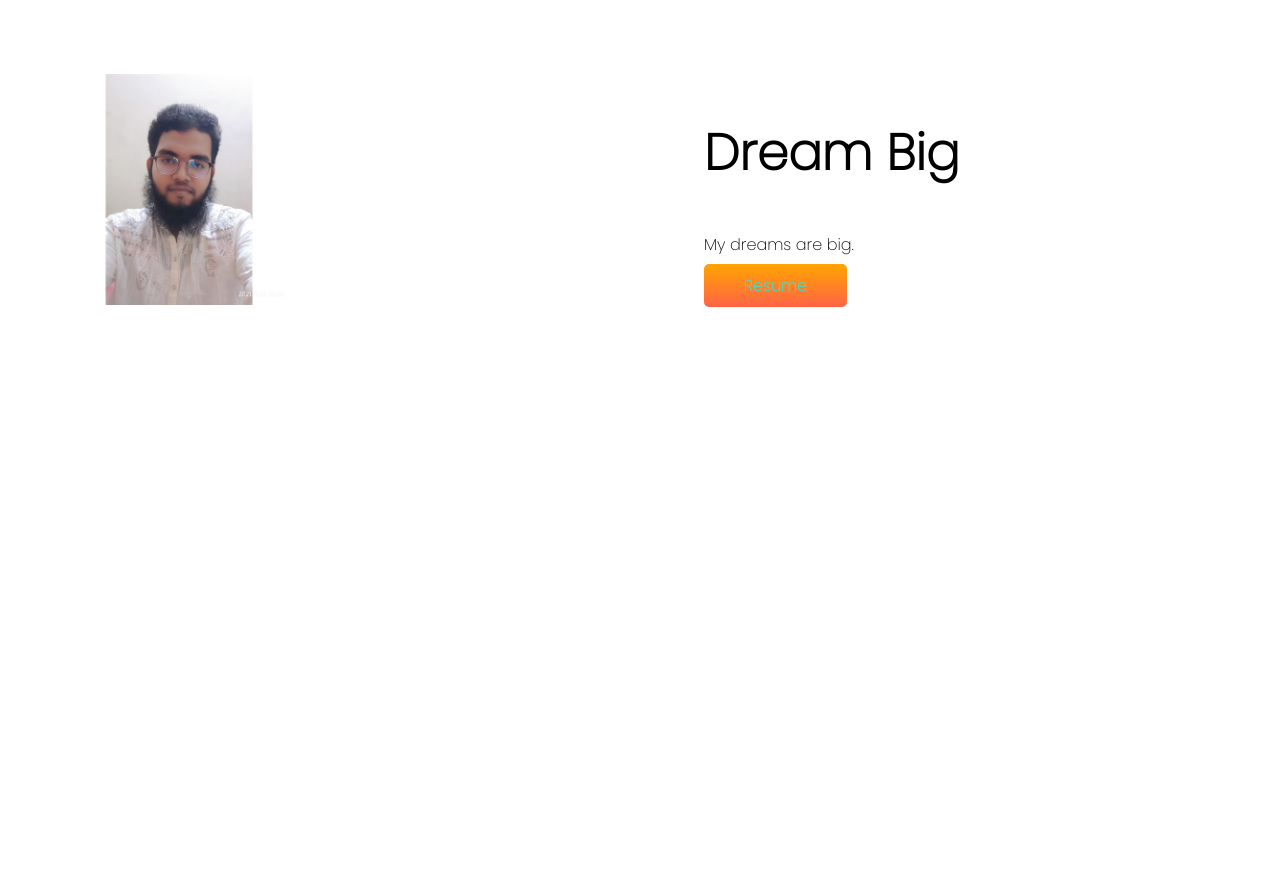
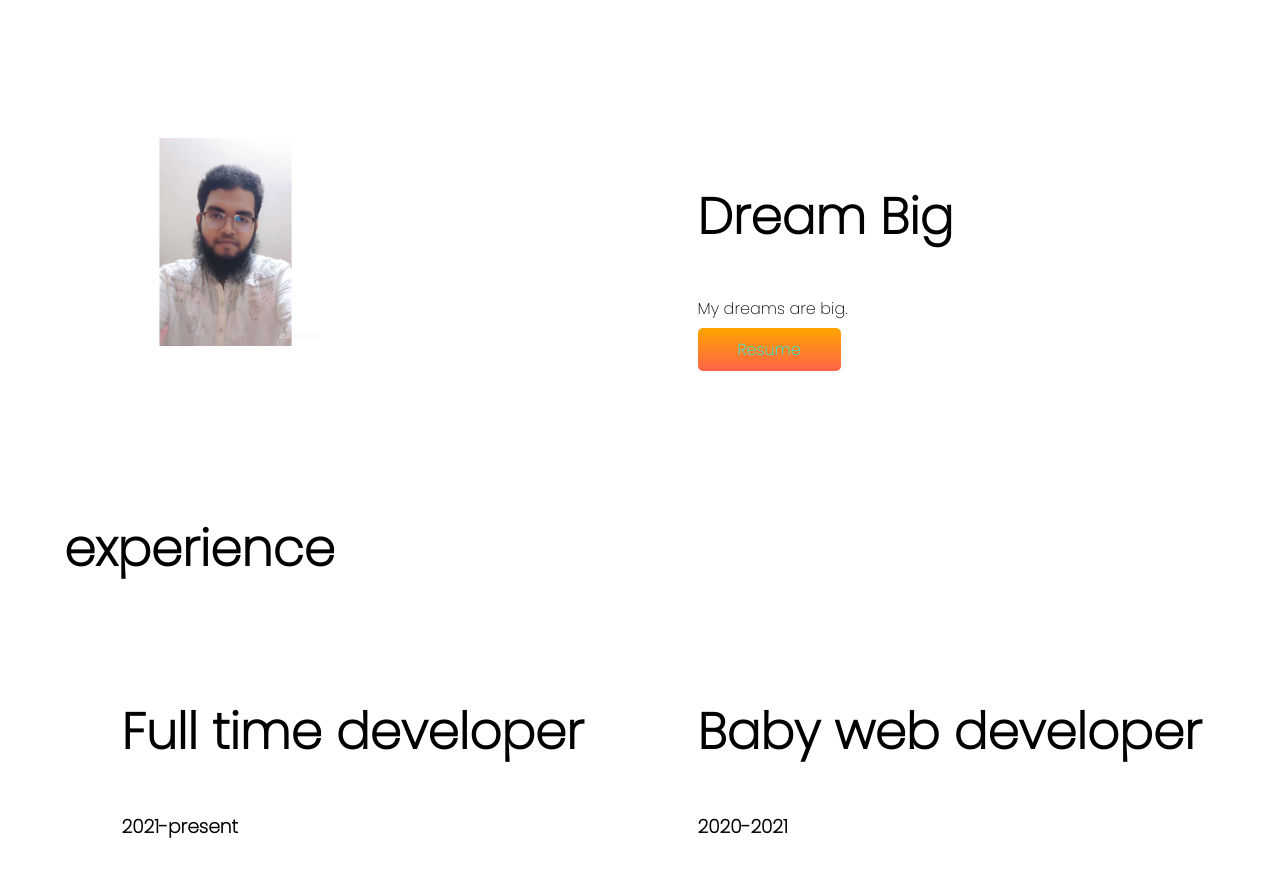
Before and after one commit to arhan1998/developer-portfolio, a plain HTML site: page index.html in a window 1280 px wide. Shown: the part 464-1340 px from the top of the page. Before the commit the page ends 926 px from the top, so only its background shows below. Drawn offline with Linux system fonts and the light colour scheme.

Commit message:
experience

```diff
--- a/index.html
+++ b/index.html
@@ -11,7 +11,7 @@
     <link rel="stylesheet" href="style.css">
 </head>
 <body>
-<section class="top-banner">
+<section class="top-banner flexible_container">
     <div class="half-width">
         <h1>  Welcome to</h1>
     <h1 ><span class="orange-color">  Munshi's</span> portfolio</h1>
@@ -23,7 +23,7 @@
         <img src="img/myself.jpg" alt="" srcset="">
     </div>
 </section>
-<section class="dream-big">
+<section class="dream-big flexible_container">
     <div class="half-width">
         <img src="img/nij.jpg" alt="" srcset="">
     </div>
@@ -33,5 +33,18 @@
         <a class="link-button" target="_blank" href="https://www.linkedin.com/in/abdur-rahman-796653243/">Resume</a>
     </div>
 </section>
+<section class="experience">
+    <h1>experience</h1><br>
+   <div class="flexible_container">
+    <div class="half-width">
+        <h1>Full time developer</h1>
+        <h3>2021-present</h3>
+    </div>
+    <div class="half-width">
+        <h1>Baby web developer</h1>
+        <h3>2020-2021</h3>
+    </div>
+   </div>
+</section>
 </body>
 </html>
--- a/style.css
+++ b/style.css
@@ -1,6 +1,6 @@
 body{
     font-family: 'Poppins', sans-serif;
-    margin: 0%;
+    margin: 5%;
 }
 h1{
     font-size: 50px;
@@ -8,7 +8,7 @@ h1{
 .orange-color{
     color: orange;
 }
-section{
+.flexible_container{
     display: flex;
     margin-bottom: 150px;
 }
```
